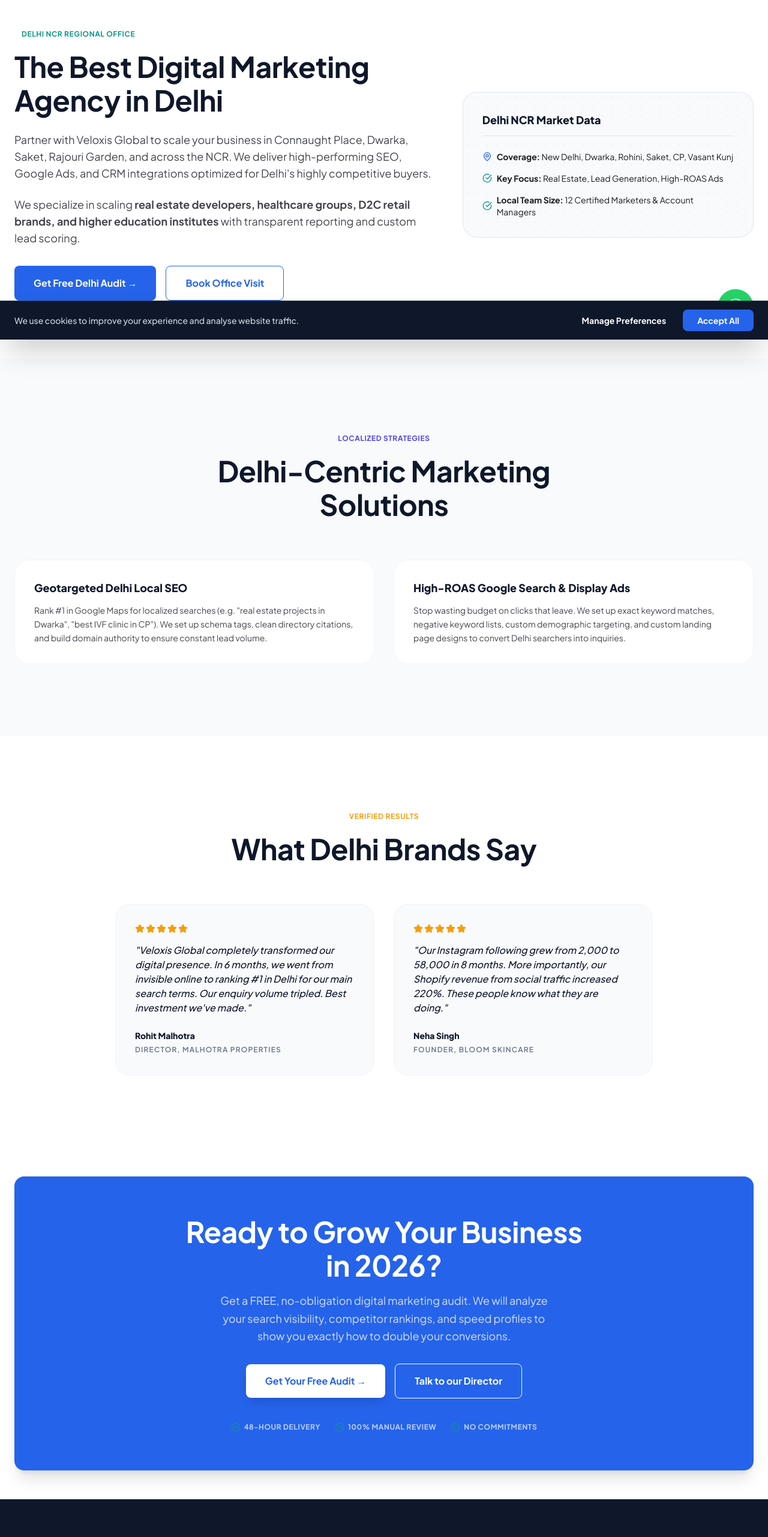
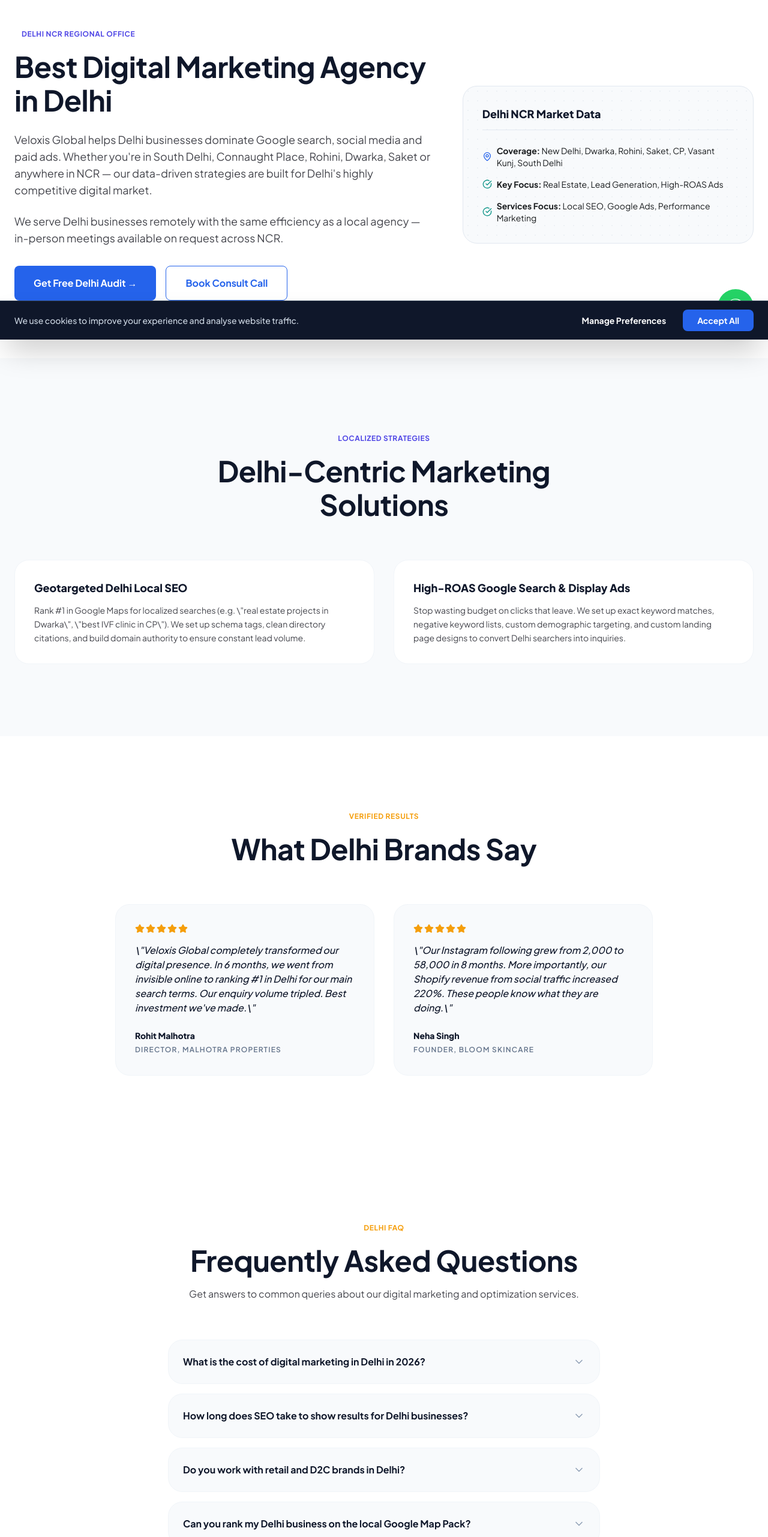
Before and after one commit to muddassir-commits/veloxis-global, a Next.js app: page /digital-marketing-agency-delhi in a window 1280 px wide. Shown: the part 234-2796 px from the top of the page at 60% size. Built offline with nearby package versions, Linux system fonts and the light colour scheme; no server answers.

Commit message:
optimization: fully optimize Delhi location page content, SEO metadata, local business schema, and localized FAQs

```diff
--- a/app/digital-marketing-agency-delhi/page.tsx
+++ b/app/digital-marketing-agency-delhi/page.tsx
@@ -6,17 +6,21 @@
 import { Button } from '../../components/ui/Button';
 import { Breadcrumb } from '../../components/ui/Breadcrumb';
 import { SchemaMarkup } from '../../components/ui/SchemaMarkup';
-import { getBreadcrumbListSchema, getLocalBusinessSchema } from '../../lib/schema';
+import { getFAQPageSchema, getBreadcrumbListSchema, getLocalBusinessSchema } from '../../lib/schema';
 import { testimonials } from '../../data/testimonials';
-import { services } from '../../data/services';
 import { Star, CheckCircle, MapPin } from 'lucide-react';
 import { CtaBanner } from '../../components/sections/CtaBanner';
+import { FaqAccordion } from '../../components/sections/FaqAccordion';
 
-export const metadata: Metadata = constructMetadata({
-  title: pageMeta.delhi.title,
-  description: pageMeta.delhi.description,
-  path: pageMeta.delhi.path
-});
+export const metadata: Metadata = {
+  ...constructMetadata({
+    title: "Best Digital Marketing Agency in Delhi 2026 | Veloxis Global",
+    description: "Looking for the best digital marketing agency in Delhi? Veloxis Global delivers proven SEO, Google Ads & Social Media results for Delhi businesses. Serving South Delhi, NCR & all of Delhi. Free audit.",
+    path: "/digital-marketing-agency-delhi",
+    ogImage: '/images/og/delhi-og.jpg'
+  }),
+  keywords: "best digital marketing agency in Delhi, digital marketing company Delhi 2026, SEO agency Delhi, Google Ads agency Delhi NCR, performance marketing Delhi, social media marketing Delhi, digital marketing South Delhi, online marketing Connaught Place"
+};
 
 export default function DelhiLocationPage() {
   const city = 'Delhi';
@@ -31,6 +35,41 @@
   // Filter local testimonials
   const localTestimonials = testimonials.filter(t => t.location.includes('Delhi') || t.location.includes('NCR'));
 
+  const delhiFaqs = [
+    {
+      question: "What is the cost of digital marketing in Delhi in 2026?",
+      answer: "Digital marketing cost in Delhi varies according to the scale, goals, and customized marketing channels your business requires. Rather than rigid pre-made templates, Veloxis Global offers performance-driven pricing structures tailored for Delhi businesses. Start with our free digital audit to receive a clear budget estimate."
+    },
+    {
+      question: "How long does SEO take to show results for Delhi businesses?",
+      answer: "Most Delhi businesses begin seeing organic traffic growth and improved keywords rankings in 60 to 90 days. Hyperlocal optimizations for competitive markets like South Delhi or Connaught Place can see faster traction in Google Map Pack results because they target specific high-intent searchers."
+    },
+    {
+      question: "Do you work with retail and D2C brands in Delhi?",
+      answer: "Yes. We work extensively with physical showrooms, shopping outlets, and online-first D2C brands in Delhi. We build conversion-optimized stores and deploy hyper-targeted social media advertising on Instagram and Facebook to drive direct transactions and retail foot traffic."
+    },
+    {
+      question: "Can you rank my Delhi business on the local Google Map Pack?",
+      answer: "Absolutely. Local SEO is one of our primary focuses in Delhi. We optimize your Google Business Profile, target localized search terms, resolve citation inconsistencies, and implement review strategies to place your Delhi business in the Local 3-Pack."
+    },
+    {
+      question: "Do you offer Google Ads services for Delhi businesses?",
+      answer: "Yes. We manage high-performance Google Ads campaigns (Search, Display, and Performance Max) optimized for Delhi's competitive landscape. We refine keyword match types, negative keywords, and copy daily to ensure you acquire high-quality leads at a lower cost per acquisition."
+    },
+    {
+      question: "Which Delhi NCR sectors do you specialize in?",
+      answer: "We support a wide array of sectors across Delhi NCR, including luxury real estate developers, healthcare clinics and hospitals, schools and educational institutions, local retail networks, professional services, and industrial business firms."
+    },
+    {
+      question: "Do you offer free digital consultations for Delhi businesses?",
+      answer: "Yes. We offer a completely free 30-minute digital strategy consultation along with a manual website audit for any business owner in Delhi. We analyze your website speed, on-page SEO issues, and competitors to give you an actionable roadmap."
+    },
+    {
+      question: "What makes Veloxis Global different from other Delhi agencies?",
+      answer: "Unlike many agencies in Delhi that focus on vanity metrics like impressions and clicks, Veloxis Global targets bottom-line metrics. We focus on tracking actual business results like sales, phone calls, and high-quality leads, with transparent reporting dashboards."
+    }
+  ];
+
   return (
     <>
       <SchemaMarkup schema={localSchema} />
@@ -42,30 +81,31 @@
         </div>
       </section>
 
-      {/* Hero */}
+      {/* Hero Section */}
       <section className="bg-white py-16 sm:py-24 text-left relative overflow-hidden">
         <div className="max-w-container-max mx-auto px-gutter grid grid-cols-1 lg:grid-cols-12 gap-12 items-center">
           <div className="lg:col-span-7 flex flex-col items-start">
-            <Badge variant="teal" className="mb-4">DELHI NCR REGIONAL OFFICE</Badge>
+            <Badge variant="indigo" className="mb-4">DELHI NCR REGIONAL OFFICE</Badge>
             <h1 className="text-headline-lg-mobile md:text-headline-lg font-extrabold text-slate-900 tracking-tight leading-tight mb-6">
-              The Best Digital Marketing Agency in Delhi
+              Best Digital Marketing Agency in Delhi
             </h1>
-            <p className="text-base sm:text-body-lg text-on-surface-variant leading-relaxed mb-6">
-              Partner with Veloxis Global to scale your business in Connaught Place, Dwarka, Saket, Rajouri Garden, and across the NCR. We deliver high-performing SEO, Google Ads, and CRM integrations optimized for Delhi's highly competitive buyers.
+            <p className="text-base sm:text-body-lg text-on-surface-variant leading-relaxed mb-6 font-sans">
+              Veloxis Global helps Delhi businesses dominate Google search, social media and paid ads. Whether you're in South Delhi, Connaught Place, Rohini, Dwarka, Saket or anywhere in NCR — our data-driven strategies are built for Delhi's highly competitive digital market.
             </p>
-            <p className="text-base sm:text-body-lg text-on-surface-variant leading-relaxed mb-8">
-              We specialize in scaling <strong>real estate developers, healthcare groups, D2C retail brands, and higher education institutes</strong> with transparent reporting and custom lead scoring.
+            <p className="text-base sm:text-body-lg text-on-surface-variant leading-relaxed mb-8 font-sans">
+              We serve Delhi businesses remotely with the same efficiency as a local agency — in-person meetings available on request across NCR.
             </p>
             <div className="flex flex-col sm:flex-row gap-4 w-full sm:w-auto">
               <Button href="/free-seo-audit" variant="primary">
                 Get Free Delhi Audit →
               </Button>
               <Button href="/contact" variant="outline">
-                Book Office Visit
+                Book Consult Call
               </Button>
             </div>
           </div>
 
+          {/* Market Data */}
           <div className="lg:col-span-5 bg-slate-50 border border-slate-200 rounded-xl p-8 flex flex-col gap-6 relative">
             <div className="absolute inset-0 bg-[radial-gradient(#cbd5e1_1px,transparent_1px)] bg-[size:16px_16px] opacity-25"></div>
             <h3 className="font-extrabold text-slate-900 text-lg border-b border-slate-200 pb-3 relative z-10">
@@ -74,7 +114,7 @@
             <div className="flex flex-col gap-4 relative z-10 text-sm">
               <div className="flex items-center gap-2">
                 <MapPin className="w-4 h-4 text-royal-blue shrink-0" />
-                <span><strong>Coverage:</strong> New Delhi, Dwarka, Rohini, Saket, CP, Vasant Kunj</span>
+                <span><strong>Coverage:</strong> New Delhi, Dwarka, Rohini, Saket, CP, Vasant Kunj, South Delhi</span>
               </div>
               <div className="flex items-center gap-2">
                 <CheckCircle className="w-4 h-4 text-teal-accent shrink-0" />
@@ -82,7 +122,7 @@
               </div>
               <div className="flex items-center gap-2">
                 <CheckCircle className="w-4 h-4 text-teal-accent shrink-0" />
-                <span><strong>Local Team Size:</strong> 12 Certified Marketers & Account Managers</span>
+                <span><strong>Services Focus:</strong> Local SEO, Google Ads, Performance Marketing</span>
               </div>
             </div>
           </div>
@@ -101,7 +141,7 @@
             <Card className="bg-white border border-slate-100 p-8">
               <h3 className="font-extrabold text-slate-900 text-lg mb-3">Geotargeted Delhi Local SEO</h3>
               <p className="text-sm text-on-surface-variant leading-relaxed">
-                Rank #1 in Google Maps for localized searches (e.g. "real estate projects in Dwarka", "best IVF clinic in CP"). We set up schema tags, clean directory citations, and build domain authority to ensure constant lead volume.
+                Rank #1 in Google Maps for localized searches (e.g. \"real estate projects in Dwarka\", \"best IVF clinic in CP\"). We set up schema tags, clean directory citations, and build domain authority to ensure constant lead volume.
               </p>
             </Card>
             <Card className="bg-white border border-slate-100 p-8">
@@ -131,7 +171,7 @@
                       <Star key={i} className="w-4 h-4 fill-current" />
                     ))}
                   </div>
-                  <p className="text-slate-900 italic font-medium mb-6">"{t.text}"</p>
+                  <p className="text-slate-900 italic font-medium mb-6">\"{t.text}\"</p>
                   <cite className="not-italic font-extrabold text-slate-900 text-sm block">{t.author}</cite>
                   <span className="text-xs font-semibold text-slate-500 uppercase tracking-widest mt-0.5">
                     {t.role}, {t.company}
@@ -143,6 +183,13 @@
         </section>
       )}
 
+      {/* Localized FAQ Accordion */}
+      <FaqAccordion
+        customFaqs={delhiFaqs}
+        title="Frequently Asked Questions"
+        badgeText="DELHI FAQ"
+      />
+
       <CtaBanner />
     </>
   );
```
